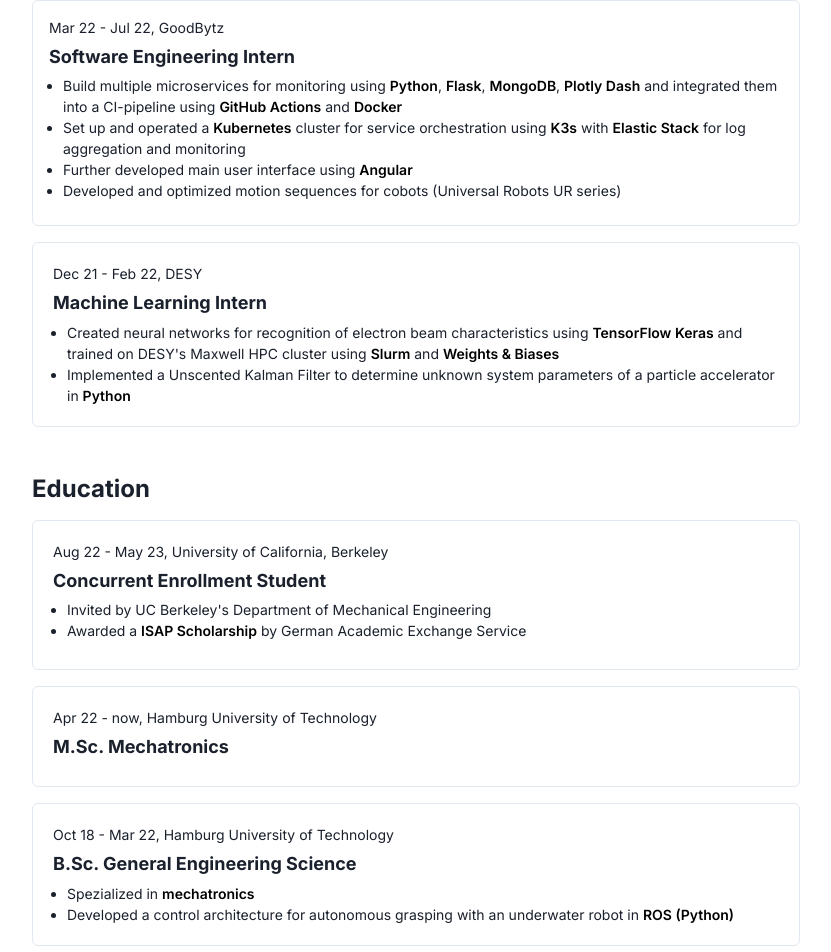
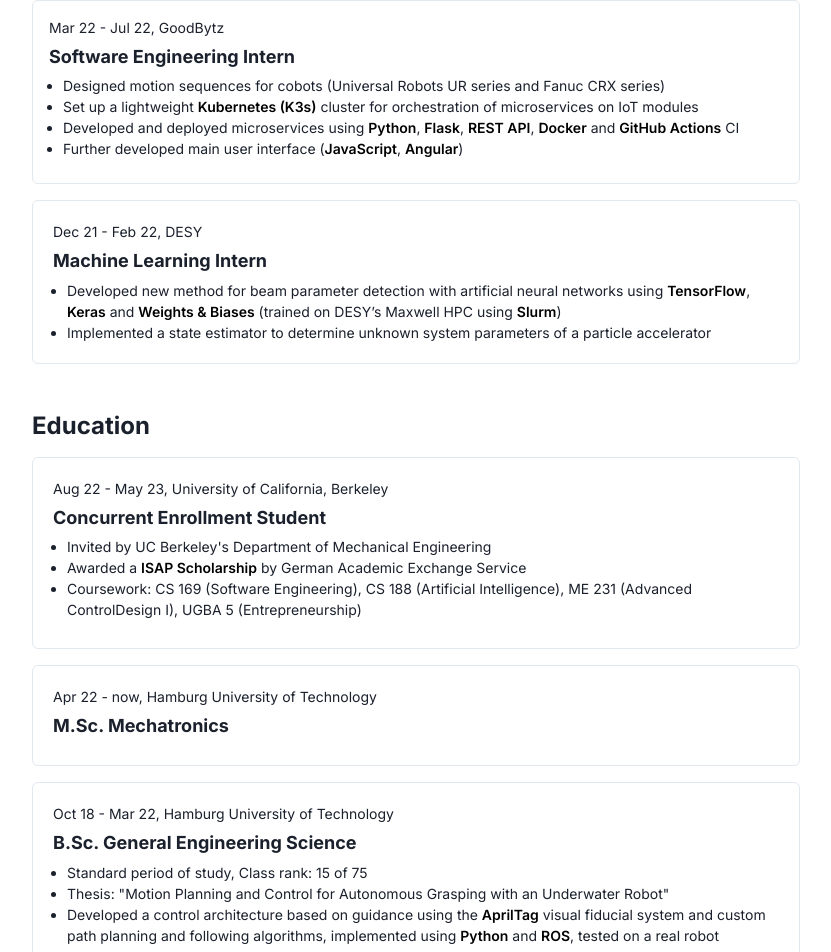
Before and after one commit to J4nn1K/personal-website, a Next.js app: page / in a window 1280 px wide. Shown: the part 287-1239 px from the top of the page, without its empty margins (224-1055 px from the left). Built offline with nearby package versions, Linux system fonts and the light colour scheme.

Commit message:
Update resume entries

```diff
--- a/pages/index.js
+++ b/pages/index.js
@@ -62,9 +62,6 @@
             <Text fontSize='sm'>
               Designing holistic solutions. Passionate about engineering, entrepreneurship and graphic design.
             </Text>
-            {/* <Text>
-              Helping developers build a faster web. Teaching about web development, serverless, and React / Next.js.
-            </Text> */}
             <ButtonGroup mt={4} size='sm'>
               <Button as='a' target='_blank' leftIcon={<EmailIcon />} href='mailto:jannik@grothusen.de' color='white' background='gray.800' _hover={{ bg: 'black' }} _active={{ bg: 'black' }}>
                 {/* <Button as='a' target='_blank' leftIcon={<EmailIcon />} href='mailto:jannik@grothusen.de' colorScheme='teal'> */}
@@ -91,18 +88,11 @@
                   Software Engineering Intern
                 </Heading>
                 <UnorderedList mb='2'>
-                  <ListItem><Highlight query={['Python', 'Flask', 'MongoDB', 'Plotly Dash', 'GitHub Actions', 'Docker']} styles={{ py: '1', fontWeight: '600' }}>Build multiple microservices for monitoring using Python, Flask, MongoDB, Plotly Dash and integrated them into a CI-pipeline using GitHub Actions and Docker</Highlight></ListItem>
-                  <ListItem><Highlight query={['Kubernetes', 'K3s', 'Elastic Stack']} styles={{ py: '1', fontWeight: '600' }}>Set up and operated a Kubernetes cluster for service orchestration using K3s with Elastic Stack for log aggregation and monitoring</Highlight></ListItem>
-                  <ListItem><Highlight query={['Angular']} styles={{ py: '1', fontWeight: '600' }}>Further developed main user interface using Angular</Highlight></ListItem>
-                  <ListItem>Developed and optimized motion sequences for cobots (Universal Robots UR series)</ListItem>
+                  <ListItem>Designed motion sequences for cobots (Universal Robots UR series and Fanuc CRX series)</ListItem>
+                  <ListItem><Highlight query={['Kubernetes (K3s)']} styles={{ py: '1', fontWeight: '600' }}>Set up a lightweight Kubernetes (K3s) cluster for orchestration of microservices on IoT modules</Highlight></ListItem>
+                  <ListItem><Highlight query={['Python', 'Flask', 'REST API', 'Docker', 'GitHub Actions']} styles={{ py: '1', fontWeight: '600' }}>Developed and deployed microservices using Python, Flask, REST API, Docker and GitHub Actions CI</Highlight></ListItem>
+                  <ListItem><Highlight query={['JavaScript', 'Angular']} styles={{ py: '1', fontWeight: '600' }}>Further developed main user interface (JavaScript, Angular)</Highlight></ListItem>
                 </UnorderedList>
-                {/* <Text mb='2' noOfLines='3'>
-                  Lorem ipsum dolor sit amet, consetetur sadipscing elitr, sed diam nonumy eirmod tempor invidunt ut labore et dolore magna aliquyam erat, sed diam voluptua. At vero eos et accusam et justo duo dolores et ea rebum. Stet clita kasd gubergren, no sea takimata sanctus est Lorem ipsum dolor sit amet. Lorem ipsum dolor sit amet, consetetur sadipscing elitr, sed diam nonumy eirmod tempor invidunt ut labore et dolore magna aliquyam erat, sed diam voluptua. At vero eos et accusam et justo duo dolores et ea rebum. Stet clita kasd gubergren, no sea takimata sanctus est Lorem ipsum dolor sit amet.
-                </Text> */}
-                {/* <Text fontWeight='bold'>Technologies:</Text><Text>Python, Flask, Angular, REST API, Git, GitHub Actions, Docker, Kubernetes</Text> */}
-                {/* <Link as='a' color='teal.400' href='#' fontWeight='bold'>
-                  Read more
-                </Link> */}
               </Box>
               <Box fontSize='sm' as='article' p='5' borderWidth='1px' rounded='md'>
                 <Box>
@@ -112,9 +102,8 @@
                   Machine Learning Intern
                 </Heading>
                 <UnorderedList>
-                  <ListItem><Highlight query={['TensorFlow Keras', 'Slurm', 'Weights & Biases']} styles={{ py: '1', fontWeight: '600' }}>Created neural networks for recognition of electron beam characteristics using TensorFlow Keras and trained on DESY's Maxwell HPC cluster using Slurm and Weights & Biases</Highlight></ListItem>
-                  <ListItem><Highlight query={['Python']} styles={{ py: '1', fontWeight: '600' }}>Implemented a Unscented Kalman Filter to determine unknown system parameters of a particle accelerator in Python</Highlight></ListItem>
-
+                  <ListItem><Highlight query={['TensorFlow', 'Keras', 'Weights & Biases', 'Slurm']} styles={{ py: '1', fontWeight: '600' }}>Developed new method for beam parameter detection with artificial neural networks using TensorFlow, Keras and Weights & Biases (trained on DESY’s Maxwell HPC using Slurm)</Highlight></ListItem>
+                  <ListItem>Implemented a state estimator to determine unknown system parameters of a particle accelerator</ListItem>
                 </UnorderedList>
               </Box>
             </Stack>
@@ -131,11 +120,8 @@
                 <UnorderedList mb='2'>
                   <ListItem>Invited by UC Berkeley's Department of Mechanical Engineering</ListItem>
                   <ListItem><Highlight query={['ISAP Scholarship']} styles={{ py: '1', fontWeight: '600' }}>Awarded a ISAP Scholarship by German Academic Exchange Service</Highlight></ListItem>
+                  <ListItem>Coursework: CS 169 (Software Engineering), CS 188 (Artificial Intelligence), ME 231 (Advanced ControlDesign I), UGBA 5 (Entrepreneurship)</ListItem>
                 </UnorderedList>
-                {/* <Text mb='3' noOfLines='3'>
-                  Lorem ipsum dolor sit amet, consetetur sadipscing elitr, sed diam nonumy eirmod tempor invidunt ut labore et dolore magna aliquyam erat, sed diam voluptua. At vero eos et accusam et justo duo dolores et ea rebum. Stet clita kasd gubergren, no sea takimata sanctus est Lorem ipsum dolor sit amet. Lorem ipsum dolor sit amet, consetetur sadipscing elitr, sed diam nonumy eirmod tempor invidunt ut labore et dolore magna aliquyam erat, sed diam voluptua. At vero eos et accusam et justo duo dolores et ea rebum. Stet clita kasd gubergren, no sea takimata sanctus est Lorem ipsum dolor sit amet.
-                </Text> */}
-                {/* <Text fontWeight='bold'>Technologies:</Text><Text>Python, Flask, Angular, REST API, Git, GitHub Actions, Docker, Kubernetes</Text> */}
               </Box>
               <Box fontSize='sm' as='article' p='5' borderWidth='1px' rounded='md'>
                 <Box>
@@ -144,10 +130,6 @@
                 <Heading fontSize='18px' my='2'>
                   M.Sc. Mechatronics
                 </Heading>
-                {/* <Text mb='3' noOfLines='3'>
-                  Lorem ipsum dolor sit amet, consetetur sadipscing elitr, sed diam nonumy eirmod tempor invidunt ut labore et dolore magna aliquyam erat, sed diam voluptua. At vero eos et accusam et justo duo dolores et ea rebum. Stet clita kasd gubergren, no sea takimata sanctus est Lorem ipsum dolor sit amet. Lorem ipsum dolor sit amet, consetetur sadipscing elitr, sed diam nonumy eirmod tempor invidunt ut labore et dolore magna aliquyam erat, sed diam voluptua. At vero eos et accusam et justo duo dolores et ea rebum. Stet clita kasd gubergren, no sea takimata sanctus est Lorem ipsum dolor sit amet.
-                </Text> */}
-                {/* <Text fontWeight='bold'>Technologies:</Text><Text>Python, Flask, Angular, REST API, Git, GitHub Actions, Docker, Kubernetes</Text> */}
               </Box>
               <Box fontSize='sm' as='article' p='5' borderWidth='1px' rounded='md'>
                 <Box>
@@ -157,11 +139,10 @@
                   B.Sc. General Engineering Science
                 </Heading>
                 <UnorderedList>
-                  <ListItem><Highlight query={['mechatronics']} styles={{ py: '1', fontWeight: '600' }}>Spezialized in mechatronics</Highlight></ListItem>
-                  <ListItem><Highlight query={['ROS (Python)']} styles={{ py: '1', fontWeight: '600' }}>Developed a control architecture for autonomous grasping with an underwater robot in ROS (Python)</Highlight></ListItem>
+                  <ListItem>Standard period of study, Class rank: 15 of 75</ListItem>
+                  <ListItem>Thesis: "Motion Planning and Control for Autonomous Grasping with an Underwater Robot"</ListItem>
+                  <ListItem><Highlight query={['Python', 'ROS', 'AprilTag']} styles={{ py: '1', fontWeight: '600' }}>Developed a control architecture based on guidance using the AprilTag visual fiducial system and custom path planning and following algorithms, implemented using Python and ROS, tested on a real robot</Highlight></ListItem>
                 </UnorderedList>
-
-                {/* <Text fontWeight='bold'>Technologies:</Text><Text>Python, Flask, Angular, REST API, Git, GitHub Actions, Docker, Kubernetes</Text> */}
               </Box>
             </Stack>
           </Box>
```
